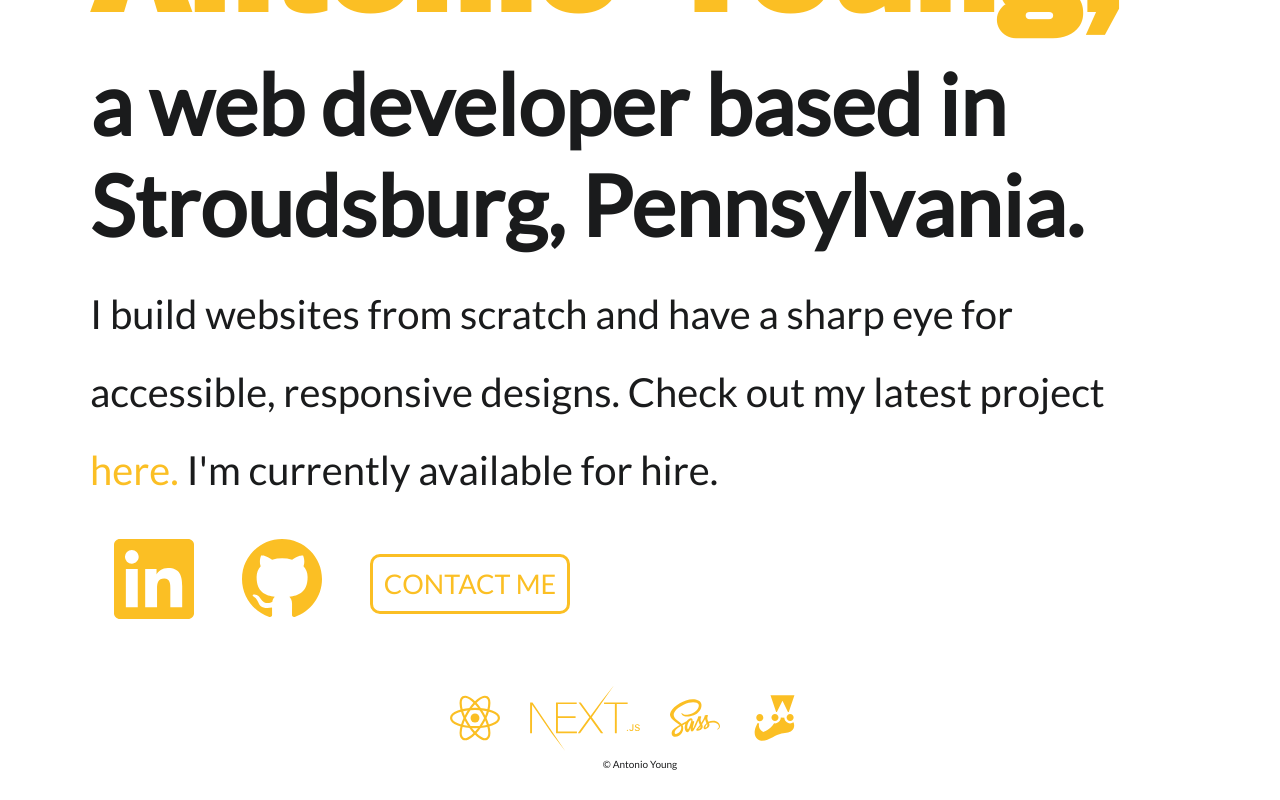
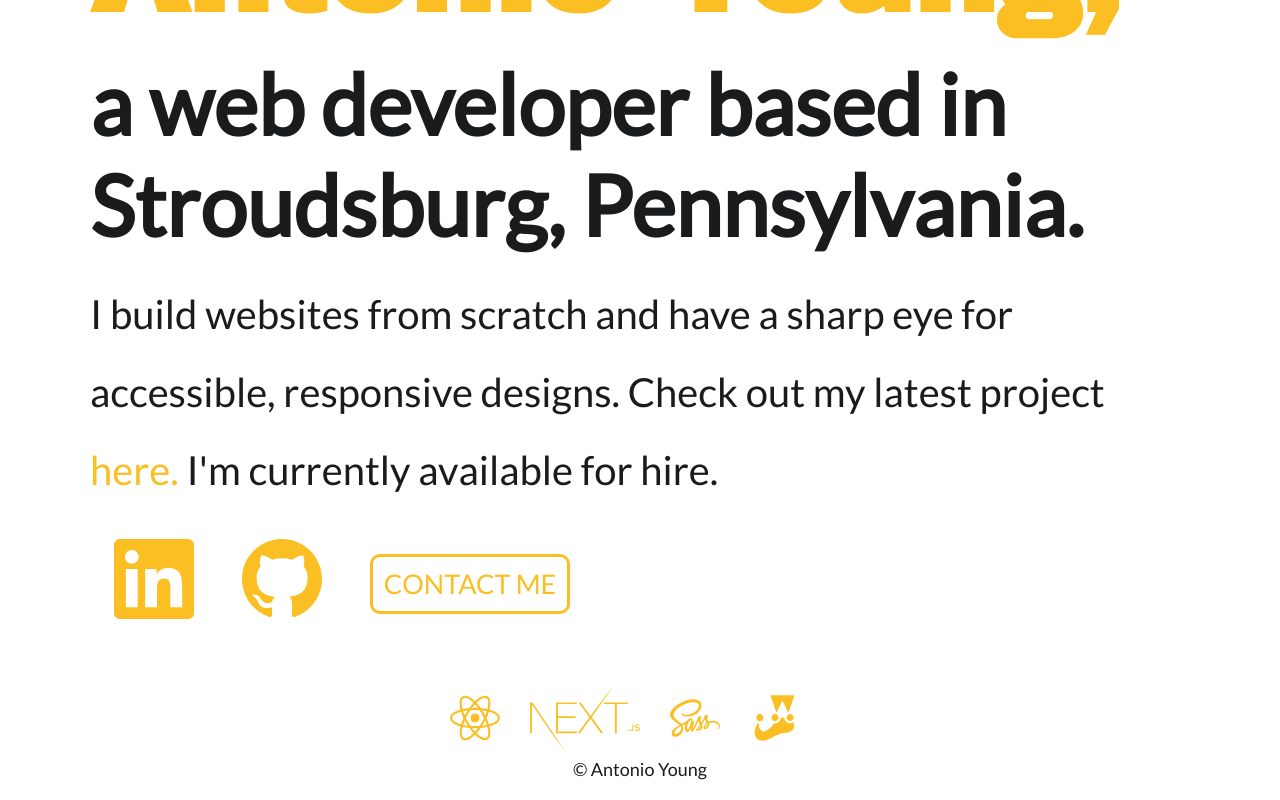
Before and after one commit to Gomurmamma/personal-website, a Next.js app: page / in a window 1280 px wide. Shown: the part 258-1058 px from the top of the page. Built offline with nearby package versions, Linux system fonts and the light colour scheme.

Commit message:
Defined LegalText component with styles and integrated to layout composition

```diff
--- a/components/layout/layout.js
+++ b/components/layout/layout.js
@@ -4,10 +4,9 @@ import React from "react";
 import Header from "../header/header";
 import Footer from "../footer/footer";
 import TechIcons from "../tech-icons/tech-icons";
-
+import LegalText from "../legal-text/legal-text";
 //styles
 import layoutStyle from "../../public/sass/components/layout.module.scss";
-import footerStyle from "../../public/sass/components/footer.module.scss";
 
 const Layout = ({ children }) => {
   return (
@@ -18,9 +17,7 @@ const Layout = ({ children }) => {
       <div className={layoutStyle.content}>{children}</div>
       <Footer>
         {TechIcons()}
-        <div className={footerStyle.footer__textContainer}>
-          &#169; Antonio Young
-        </div>
+        {LegalText()}
       </Footer>
     </React.Fragment>
   );
--- /dev/null
+++ b/components/legal-text/legal-text.js
@@ -0,0 +1,13 @@
+import React from "react";
+
+import style from "../../public/sass/components/legaltext.module.scss";
+
+const LegalText = () => {
+  return (
+    <>
+      <p className={style.legaltext}>&#169; Antonio Young</p>
+    </>
+  );
+};
+
+export default LegalText;
--- a/public/sass/components/footer.module.scss
+++ b/public/sass/components/footer.module.scss
@@ -1,10 +1,4 @@
 .footer {
   display: flex;
   flex-direction: column;
-
-  &__textContainer {
-    display: flex;
-    justify-content: center;
-    margin-bottom: 2rem;
-  }
 }
--- /dev/null
+++ b/public/sass/components/legaltext.module.scss
@@ -0,0 +1,10 @@
+.legaltext {
+  display: flex;
+  justify-content: center;
+  margin-bottom: 2rem;
+
+  font-family: var(--font-body);
+  font-weight: 400;
+  font-size: 1.8rem;
+  color: var(--black);
+}
--- a/public/sass/components/techicons.module.scss
+++ b/public/sass/components/techicons.module.scss
@@ -15,6 +15,10 @@
     &:hover {
       transform: translateY(-1.5rem) scale(1.03);
     }
+
+    &:active {
+      animation: pulsate 1s infinite;
+    }
   }
 
   &__Nexticon {
@@ -29,5 +33,24 @@
     &:hover {
       transform: translateY(-1.5rem) scale(1.03);
     }
+
+    &:active {
+      animation: pulsate 1s infinite;
+    }
   }
 }
+
+@keyframes pulsate {
+  0% {
+    transform: translateY(-1.5rem);
+    box-shadow: none;
+  }
+  50% {
+    transform: translateY(-1.3rem);
+    box-shadow: 0 1rem 4rem rgba(0, 0, 0, 0.25);
+  }
+  100% {
+    transform: translateY(-1.5rem);
+    box-shadow: none;
+  }
+}
```
